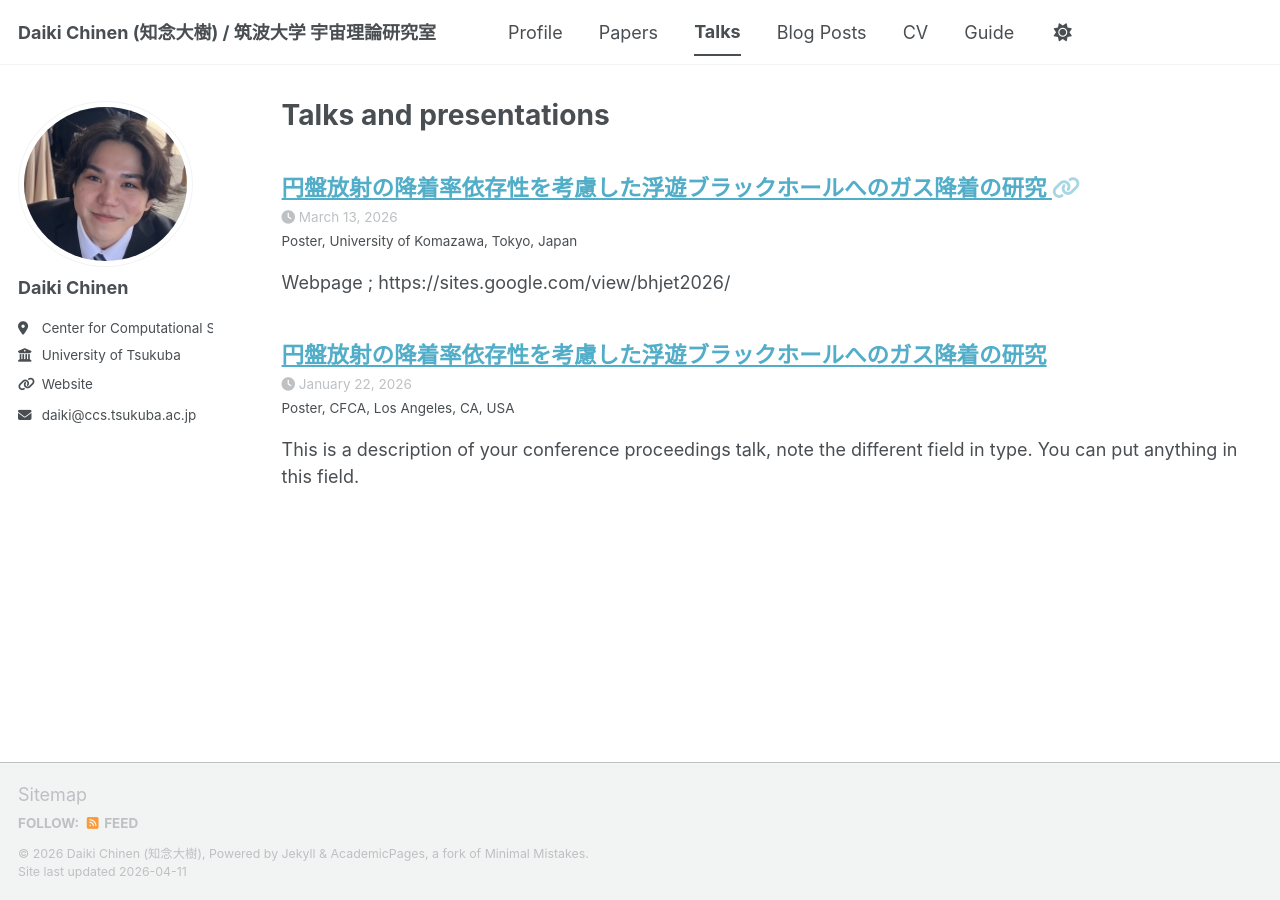
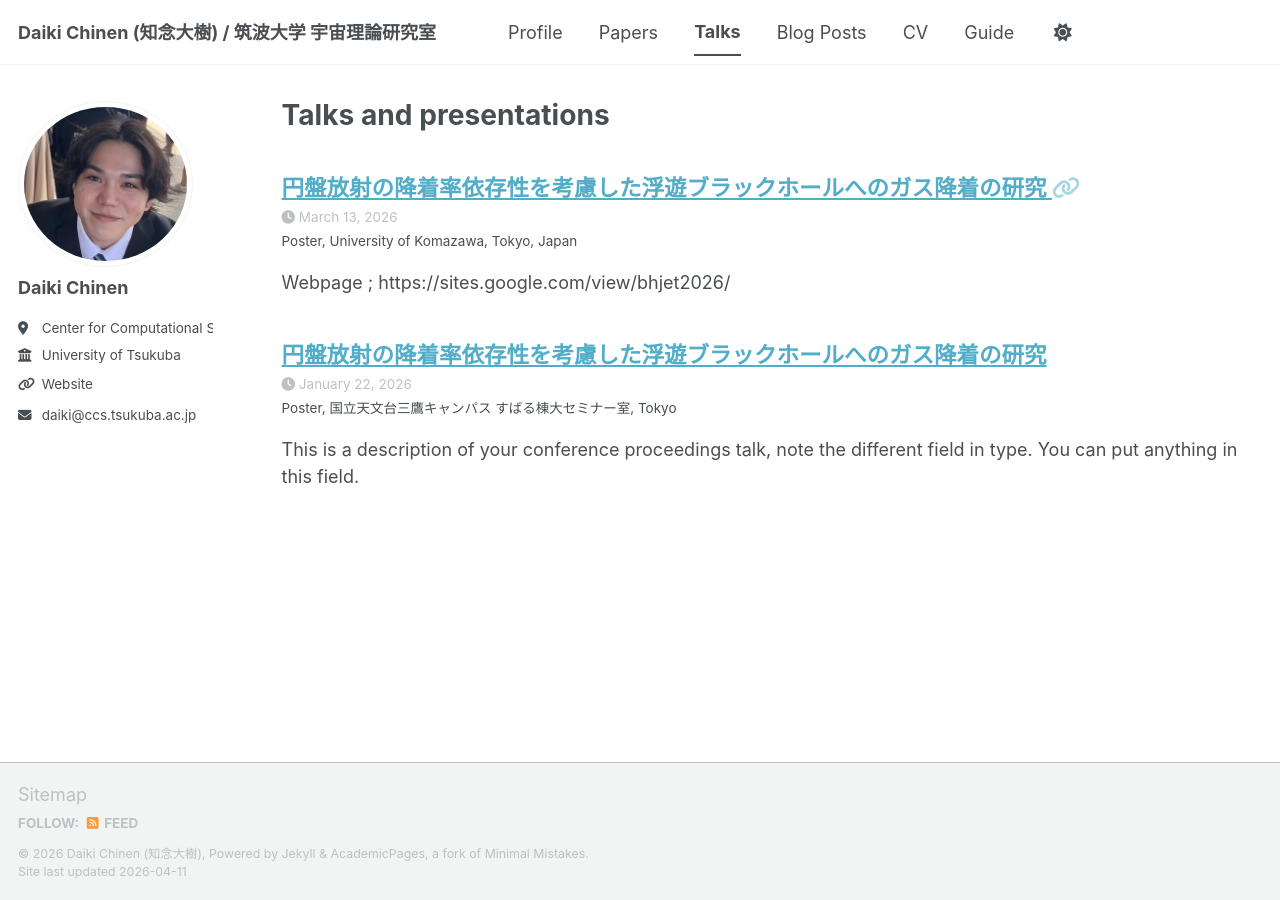
Before and after one commit to dai525/dai525.github.io, a Jekyll site: the page built from _pages/talks.html, in a window 1280 px wide. Built offline with Jekyll 4.4.1, drawn with Linux system fonts in a browser that asks for light colours; a script bundle is joined from its source files by our own code; library files that are not in the unit come from our copies.

Commit message:
Update 2014-03-01-talk-3.md

```diff
--- a/_talks/2014-03-01-talk-3.md
+++ b/_talks/2014-03-01-talk-3.md
@@ -2,10 +2,10 @@
 title: "円盤放射の降着率依存性を考慮した浮遊ブラックホールへのガス降着の研究"
 collection: talks
 type: "Poster"
-permalink: /talks/2026-01-01-talk-3
-venue: "CFCA"
+permalink: /talks/2026-01-01-CFCAusersmeeting
+venue: "国立天文台三鷹キャンパス すばる棟大セミナー室"
 date: 2026-01-22-23
-location: "Los Angeles, CA, USA"
+location: "Tokyo"
 ---
 
 This is a description of your conference proceedings talk, note the different field in type. You can put anything in this field.
```
